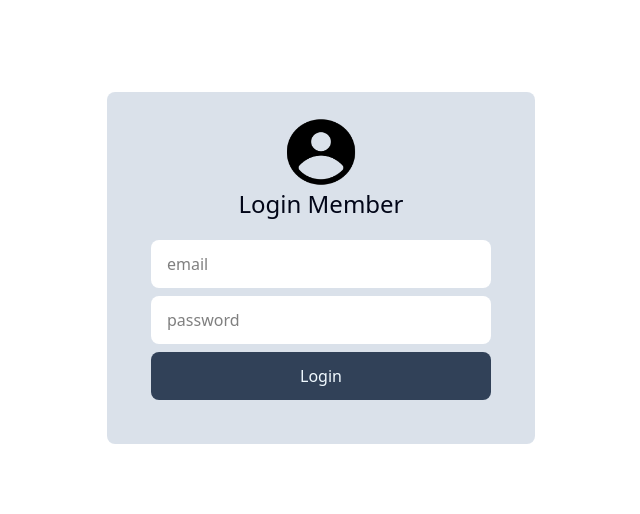
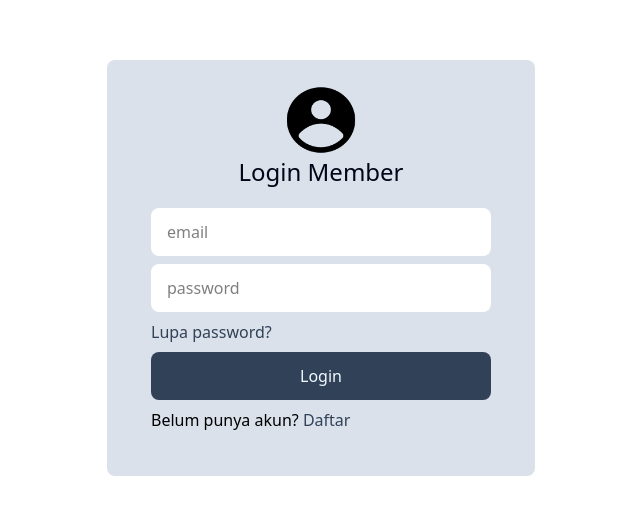
Before and after one commit to Ikwancfx7/miniproject2_react, a React (Vite) app: page / in a window 1280 px wide. Shown: the part 132-646 px from the top of the page, without its empty margins (319-959 px from the left). Built offline with nearby package versions, Linux system fonts and the light colour scheme.

Commit message:
feat:menambah lupa password dan daftar

```diff
--- a/components/LoginForm.jsx
+++ b/components/LoginForm.jsx
@@ -8,34 +8,40 @@ function LoginForm () {
                 <div className='flex flex-col justify-center items-center bg-slate-300/70 p-6 rounded-lg backdrop-blur-md'>
                     <img
                         src={IconPerson}
-                        className='h-18 aspect-square'
-                    />
+                        className='h-18 aspect-square'/>
                     <p className='text-2xl text-slate-950'>Login Member</p>
                     <form action="" className='flex flex-col gap-2 p-5'>
                         <div className='flex flex-row h-12'>
                             <input
                                 type="text"
                                 placeholder="email"
-                                className='relative rounded-lg px-4 bg-white w-85'
-                            />
+                                className='rounded-lg px-4 bg-white w-85'/>
                             {/* <img src={IconPerson} className='absolute aspect-square object-contain h-8 w-8 mt-2 ml-1'/> */}
                         </div>
                         <div className='flex flex-row h-12'>
                             <input
                                 type="text"
                                 placeholder="password"
-                                className='relative rounded-lg px-4 bg-white w-85'
-                            />
+                                className='rounded-lg px-4 bg-white w-85'/>
                             {/* <img src={IconPassword} className='absolute aspect-square object-contain h-8 w-8 mt-2 ml-1'/> */}
+                        </div>
+                        <div>
+                            <a
+                                className='text-slate-700 hover:text-slate-900'
+                                href="#"
+                            >Lupa password?</a>
                         </div>
                         <div className='flex flex-row h-12'>
                             <button
                                 type="submit"
                                 placeholder="password"
                                 className='rounded-lg bg-slate-700 w-85 hover:bg-slate-800 hover:cursor-pointer text-sky-50'
-                            >
-                                Login
-                            </button>
+                            >Login</button>
+                        </div>
+                        <div>
+                            <p>
+                                Belum punya akun? <span><a className='text-slate-700 hover:text-slate-900' href="#">Daftar</a></span>
+                            </p>
                         </div>
                     </form>
                 </div>
```
